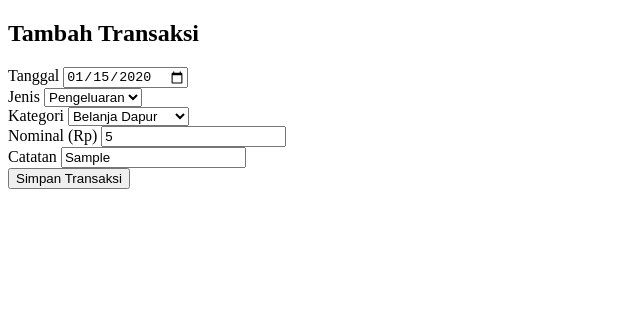
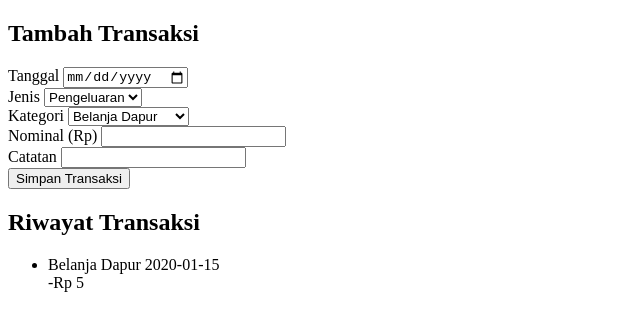
Before and after one commit to erjeth/ets-pemweb, a plain HTML site: page index.html in a window 1280 px wide. Both pictures are taken after typing "2020-01-15", "5", "Sample" into the empty fields and a click on the button "Simpan Transaksi". Shown: the whole page, without its empty margins (0-640 px from the left). Drawn offline with Linux system fonts and the light colour scheme.

Commit message:
feat(W2): Riwayat Transaksi

```diff
--- a/app.js
+++ b/app.js
@@ -4,6 +4,9 @@ const KATEGORI = {
 };
 
 let transaksi = [];
+
+const formatter = new Intl.NumberFormat("id-ID", { style: "currency", currency: "IDR", maximumFractionDigits: 0 });
+
 
 function isiKategori() {
   const jenis = document.getElementById("jenis").value;
@@ -14,6 +17,26 @@ function isiKategori() {
 document.getElementById("jenis").addEventListener("change", isiKategori);
 isiKategori();
 
+function renderDaftar() {
+  const elDaftar = document.getElementById("daftar-transaksi");
+  const terurut = [...transaksi].sort((a, b) => b.tanggal.localeCompare(a.tanggal) || b.id - a.id);
+
+  elDaftar.innerHTML = terurut.map(item => {
+    const tanda = item.jenis === "pemasukan" ? "+" : "-";
+    const kelas = item.jenis === "pemasukan" ? "masuk" : "keluar";
+    return `
+      <li class="item">
+        <div class="item-info">
+          <span class="item-kategori">${item.kategori}</span>
+          <span class="item-meta">${item.tanggal}</span>
+        </div>
+        <div class="item-kanan">
+          <span class="item-nominal ${kelas}">${tanda}${formatter.format(item.nominal)}</span>
+        </div>
+      </li>`;
+  }).join("");
+}
+
 document.getElementById("form-transaksi").addEventListener("submit", function(event) {
   event.preventDefault();
 
@@ -22,10 +45,14 @@ document.getElementById("form-transaksi").addEventListener("submit", function(ev
     tanggal: document.getElementById("tanggal").value,
     jenis: document.getElementById("jenis").value,
     kategori: document.getElementById("kategori").value,
-    nominal: Number(document.getElementById("nominal").value),
+    nominal: Number(document.getElementById("nominal").value), // Pastikan jadi angka
     catatan: document.getElementById("catatan").value
   };
 
   transaksi.push(data);
-  console.log("Data berhasil ditambah:", transaksi);
+
+  renderDaftar();
+
+  document.getElementById("form-transaksi").reset();
+  isiKategori();
 });
--- a/index.html
+++ b/index.html
@@ -30,6 +30,11 @@
         <button type="submit" class="tombol utama">Simpan Transaksi</button>
       </form>
     </section>
+
+    <section class="kartu">
+      <h2>Riwayat Transaksi</h2>
+      <ul class="daftar" id="daftar-transaksi"></ul>
+    </section>
   </main>
 </body>
 </html>
```
